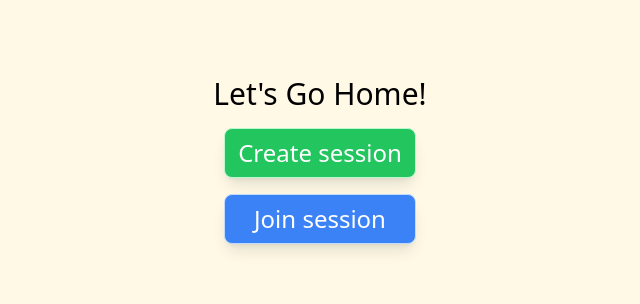
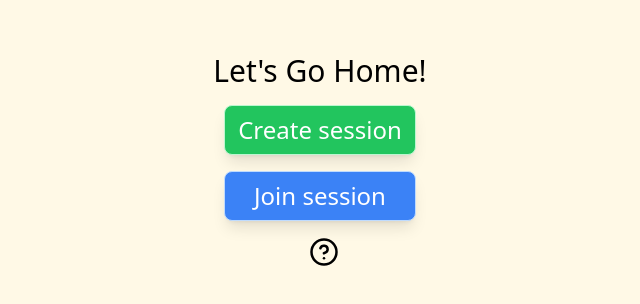
Before and after one commit to hyperdiscogirl/letsgohome, a React (Vite) app in the folder frontend/: page / in a window 1280 px wide. Shown: the part 240-544 px from the top of the page, without its empty margins (320-960 px from the left). Built offline with nearby package versions, Linux system fonts and the light colour scheme.

Commit message:
adds tooltip to homescreen

```diff
--- a/frontend/src/screens/HomeScreen.tsx
+++ b/frontend/src/screens/HomeScreen.tsx
@@ -1,8 +1,17 @@
 import { useNavigate } from 'react-router-dom';
 import './../index.css';
+import { CircleHelp } from "lucide-react";
+import { Tooltip } from 'react-tooltip';
 
 function HomeScreen() {
   const navigate = useNavigate();
+
+  const tooltipContent = `
+    <div>
+      <p style="font-size: 24px;">What's this?</p>
+      <p>A simple app that allows you to coordinate non-verbally and semi-anonymously with your friends. You choose a goal or action, and each person can click the button when they're ready to do it. Then the app will notify everyone when you've all clicked!</p>
+    </div>
+  `;
 
   return (
     <div className="flex flex-col justify-center items-center text-2xl text-center bg-[#fff9e6] w-full h-screen gap-4">
@@ -20,7 +29,23 @@ function HomeScreen() {
         >
           Join session
         </button>
+        <CircleHelp
+          size="30"
+          className="ml-2 cursor-pointer"
+          data-tooltip-id="home-tooltip"
+          data-tooltip-html={tooltipContent}
+        />
       </div>
+      <Tooltip
+        id="home-tooltip"
+        place="bottom"
+        style={{
+          maxWidth: '90vw',
+          wordWrap: 'break-word',
+          fontSize: '20px',
+          zIndex: 1000
+        }}
+      />
     </div>
   );
 }
```
